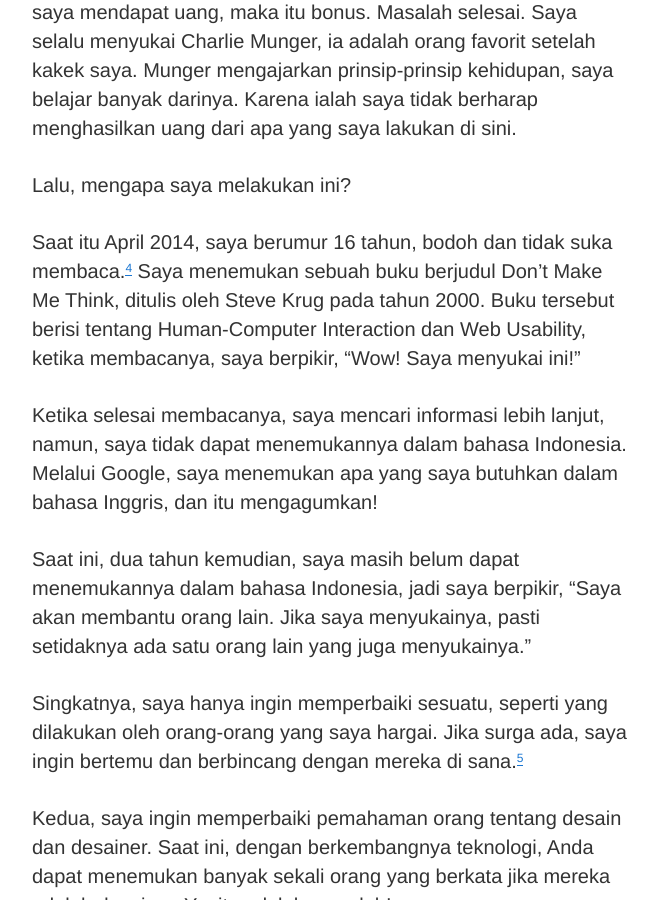
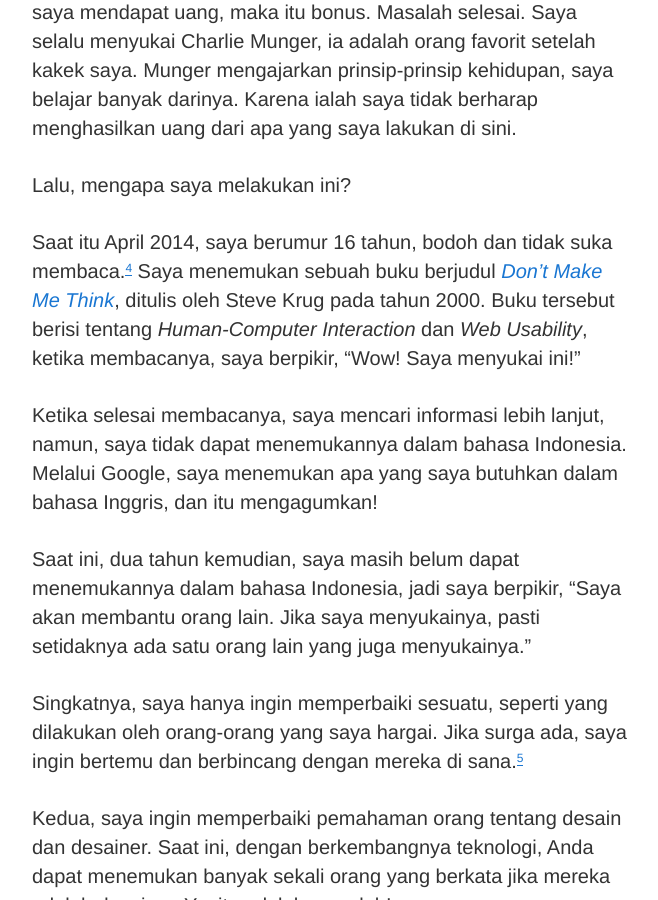
Before and after one commit to tertanda/rnsl.github.io, a Jekyll site: the page built from artikel/desain/_posts/2016-11-25-memperbaiki-dan-menyebarkan-pengetahuan.md, in a window 1280 px wide and 900 px high, scrolled down 1287 px. Shown: the whole window, without its empty margins (308-966 px from the left). Built offline with Jekyll 4.4.1, drawn with Linux system fonts in a browser that asks for light colours.

```diff
--- a/artikel/desain/_posts/2016-11-25-memperbaiki-dan-menyebarkan-pengetahuan.md
+++ b/artikel/desain/_posts/2016-11-25-memperbaiki-dan-menyebarkan-pengetahuan.md
@@ -23,7 +23,7 @@ Graham benar, saya memiliki cara yang lebih mudah untuk menghasilkan uang daripa
 
 Lalu, mengapa saya melakukan ini?
 
-Saat itu April 2014, saya berumur 16 tahun, bodoh dan tidak suka membaca.<sup><a href="#fn:4" title="Catatan Nr.4">4</a></sup> Saya menemukan sebuah buku berjudul Don't Make Me Think, ditulis oleh Steve Krug pada tahun 2000. Buku tersebut berisi tentang Human-Computer Interaction dan Web Usability, ketika membacanya, saya berpikir, "Wow! Saya menyukai ini!"
+Saat itu April 2014, saya berumur 16 tahun, bodoh dan tidak suka membaca.<sup><a href="#fn:4" title="Catatan Nr.4">4</a></sup> Saya menemukan sebuah buku berjudul <em><a href="https://www.amazon.com/Dont-Make-Me-Think-Usability/dp/0321344758" title="Don't Make Me Think" target="_blank">Don’t Make Me Think</a></em>, ditulis oleh Steve Krug pada tahun 2000. Buku tersebut berisi tentang *Human-Computer Interaction* dan *Web Usability*, ketika membacanya, saya berpikir, "Wow! Saya menyukai ini!"
 
 Ketika selesai membacanya, saya mencari informasi lebih lanjut, namun, saya tidak dapat menemukannya dalam bahasa Indonesia. Melalui Google, saya menemukan apa yang saya butuhkan dalam bahasa Inggris, dan itu mengagumkan!
 
```
